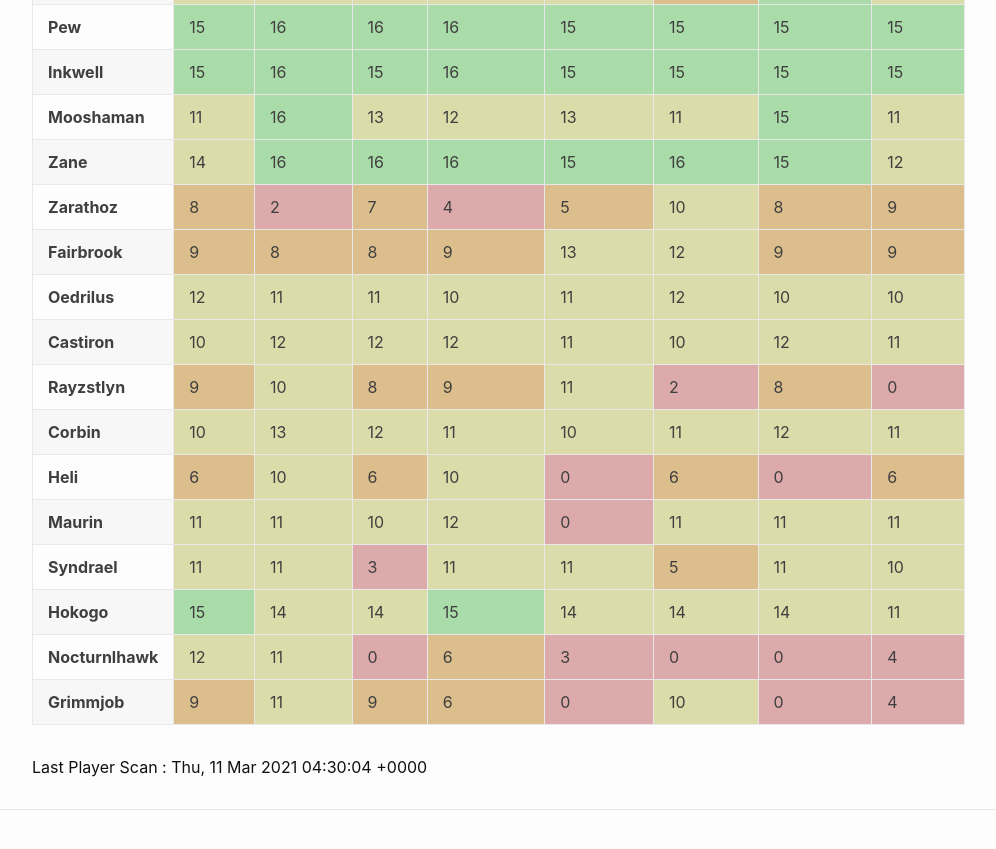
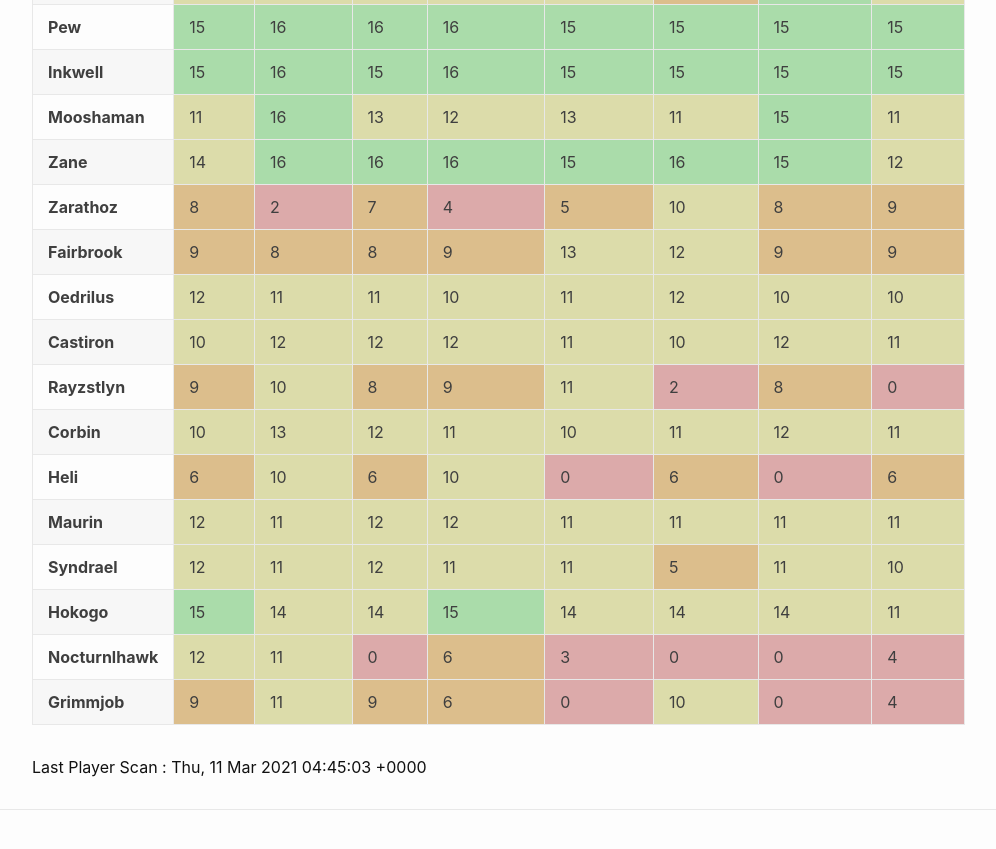
Before and after one commit to eldertribunal/keystonetracker, a Jekyll site: the page built from players.md, in a window 1280 px wide and 900 px high, scrolled down 706 px. Shown: the top 849 px of the window, without its empty margins (126-1122 px from the left). Built offline with Jekyll 4.4.1, drawn with Linux system fonts in a browser that asks for light colours.

Commit message:
auto scan Thu Mar 11 04:45:40 UTC 2021

```diff
--- a/_data/characters.json
+++ b/_data/characters.json
@@ -1264,7 +1264,7 @@
     "dungeons": [
       {
         "name": "Mists of Tirna Scithe",
-        "level": 11,
+        "level": 12,
         "id": 375
       },
       {
@@ -1274,7 +1274,7 @@
       },
       {
         "name": "De Other Side",
-        "level": 10,
+        "level": 12,
         "id": 377
       },
       {
@@ -1284,7 +1284,7 @@
       },
       {
         "name": "Plaguefall",
-        "level": 0,
+        "level": 11,
         "id": 379
       },
       {
@@ -1309,7 +1309,7 @@
     "dungeons": [
       {
         "name": "Mists of Tirna Scithe",
-        "level": 11,
+        "level": 12,
         "id": 375
       },
       {
@@ -1319,7 +1319,7 @@
       },
       {
         "name": "De Other Side",
-        "level": 3,
+        "level": 12,
         "id": 377
       },
       {
--- a/_data/players.json
+++ b/_data/players.json
@@ -949,7 +949,7 @@
     "dungeons": [
       {
         "name": "Mists of Tirna Scithe",
-        "level": 11,
+        "level": 12,
         "id": 375
       },
       {
@@ -959,7 +959,7 @@
       },
       {
         "name": "De Other Side",
-        "level": 10,
+        "level": 12,
         "id": 377
       },
       {
@@ -969,7 +969,7 @@
       },
       {
         "name": "Plaguefall",
-        "level": 0,
+        "level": 11,
         "id": 379
       },
       {
@@ -994,7 +994,7 @@
     "dungeons": [
       {
         "name": "Mists of Tirna Scithe",
-        "level": 11,
+        "level": 12,
         "id": 375
       },
       {
@@ -1004,7 +1004,7 @@
       },
       {
         "name": "De Other Side",
-        "level": 3,
+        "level": 12,
         "id": 377
       },
       {
--- a/_data/scanned.json
+++ b/_data/scanned.json
@@ -1,3 +1,3 @@
 {
-  "timestamp": 1615437004
+  "timestamp": 1615437903
 }
```
